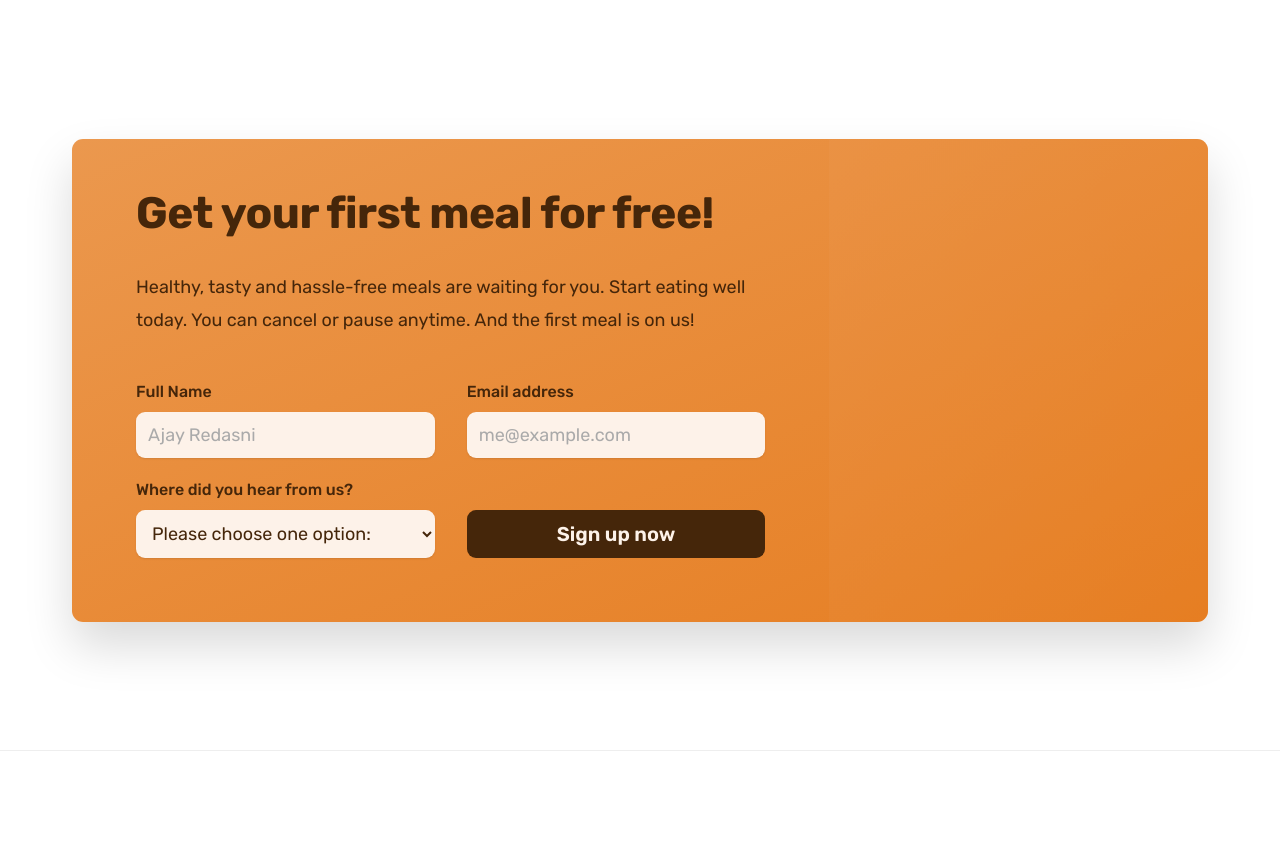
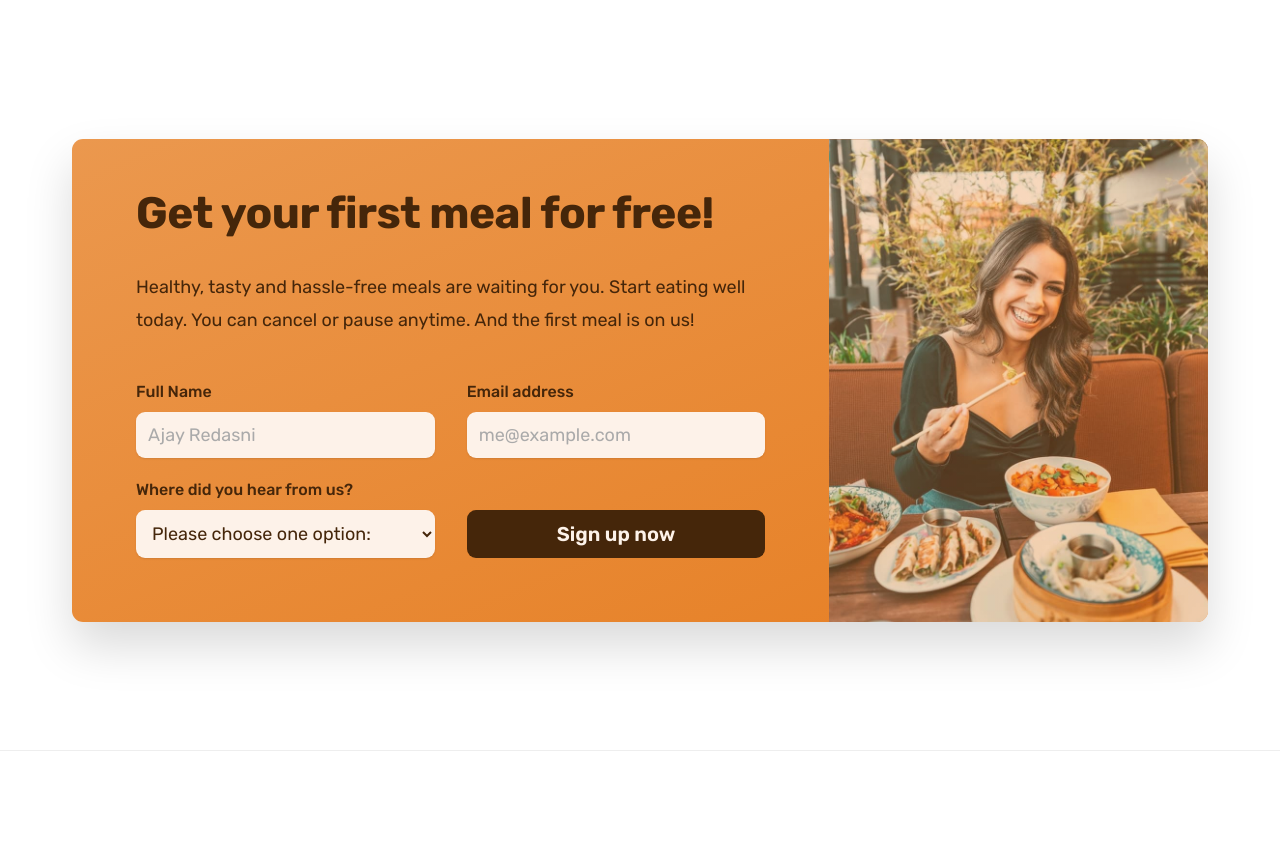
Before and after one commit to Ajayredasni/OmniFood-, a plain HTML site: page index.html in a window 1280 px wide. Shown: the part 5840-6697 px from the top of the page. Drawn offline with nearby package versions, Linux system fonts and the light colour scheme; some packages are replaced by stand-ins of ours; a script that the page names is missing.

Commit message:
Update style.css

```diff
--- a/style.css
+++ b/style.css
@@ -1143,7 +1143,7 @@ strong {
       rgba(235, 151, 78, 0.35),
       rgba(230, 125, 34, 0.35)
     ),
-    url("eating.j");
+    url("../image/eating.jpg");
   background-size: cover;
   background-position: center;
 }
```
